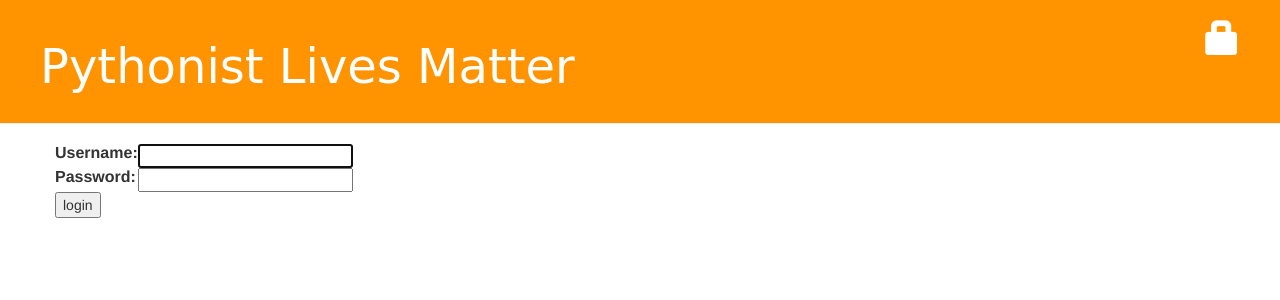
After one commit to roberttorbiczuk/site_blog, a Django app: page /accounts/login in a window 1280 px wide. The commit adds this page. Shown: the top 300 px of the page. Run offline with Django 3.2, Linux system fonts and the light colour scheme; some libraries are stand-ins or nearby versions.

Commit message:
add login form, need to be logged in to add, edit, publish, delete post

```diff
--- a/blog/templates/blog/base.html
+++ b/blog/templates/blog/base.html
@@ -11,6 +11,9 @@
             {% if user.is_authenticated %}
                 <a href="{% url 'post_new' %}" class="top-menu"><span class="glyphicon glyphicon-plus"></span></a>
                 <a href="{% url 'post_draft_list' %}" class="top-menu"><span class="glyphicon glyphicon-edit"></span></a>
+                <p class="top-menu">Hello {{ user.username }} <small>(<a href="{% url 'logout' %}">Log out</a>)</small></p>
+            {% else %}
+                <a href="{% url 'login' %}" class="top-menu"><span class="glyphicon glyphicon-lock"></span></a>
             {% endif %}
             <h1><a href="/">Pythonist Lives Matter</a></h1>
         </div>
--- a/blog/templates/blog/post_detail.html
+++ b/blog/templates/blog/post_detail.html
@@ -3,10 +3,12 @@
 {% block content %}
 
     <div class="post">
+        {% if user.is_authenticated %}
         <a class="btn btn-default" href="{% url 'post_edit' pk=post.pk %}"><span
                 class="glyphicon glyphicon-pencil"></span></a>
         <a class="btn btn-default" href="{% url 'post_remove' pk=post.pk %}"><span
                 class="glyphicon glyphicon-remove"></span></a>
+        {% endif %}
 
         {% if post.published_date %}
             <div class="date">
--- /dev/null
+++ b/blog/templates/registration/login.html
@@ -0,0 +1,24 @@
+{% extends "blog/base.html" %}
+
+{% block content %}
+    {% if form.errors %}
+        <p>Your username and password didn't match. Please try again.</p>
+    {% endif %}
+
+    <form method="post" action="{% url 'login' %}">
+    {% csrf_token %}
+        <table>
+        <tr>
+            <td>{{ form.username.label_tag }}</td>
+            <td>{{ form.username }}</td>
+        </tr>
+        <tr>
+            <td>{{ form.password.label_tag }}</td>
+            <td>{{ form.password }}</td>
+        </tr>
+        </table>
+
+        <input type="submit" value="login" />
+        <input type="hidden" name="next" value="{{ next }}" />
+    </form>
+{% endblock %}
--- a/mysite/settings.py
+++ b/mysite/settings.py
@@ -125,3 +125,5 @@ STATIC_ROOT = os.path.join(BASE_DIR, 'public', 'static')
 STATICFILES_DIRS = (
     os.path.join(BASE_DIR, "static"),
 )
+
+LOGIN_REDIRECT_URL = '/'  # when the login page is accessed directly, it will redirect a successful login to the top-level index
--- a/mysite/urls.py
+++ b/mysite/urls.py
@@ -14,11 +14,15 @@ Including another URLconf
     2. Add a URL to urlpatterns:  path('blog/', include('blog.urls'))
 """
 from django.contrib import admin
+from django.contrib.auth import views
 from django.urls import path
 from django.conf.urls import include
 
 
 urlpatterns = [
     path('admin/', admin.site.urls),
+    path('accounts/login', views.login, name='login'),
+    path('accounts/logout', views.logout, name='logout', kwargs={'next_page': '/'}),
     path('', include('blog.urls')),
+
 ]
```
Also changed, not shown: blog/views.py (+8 -1 lines).
